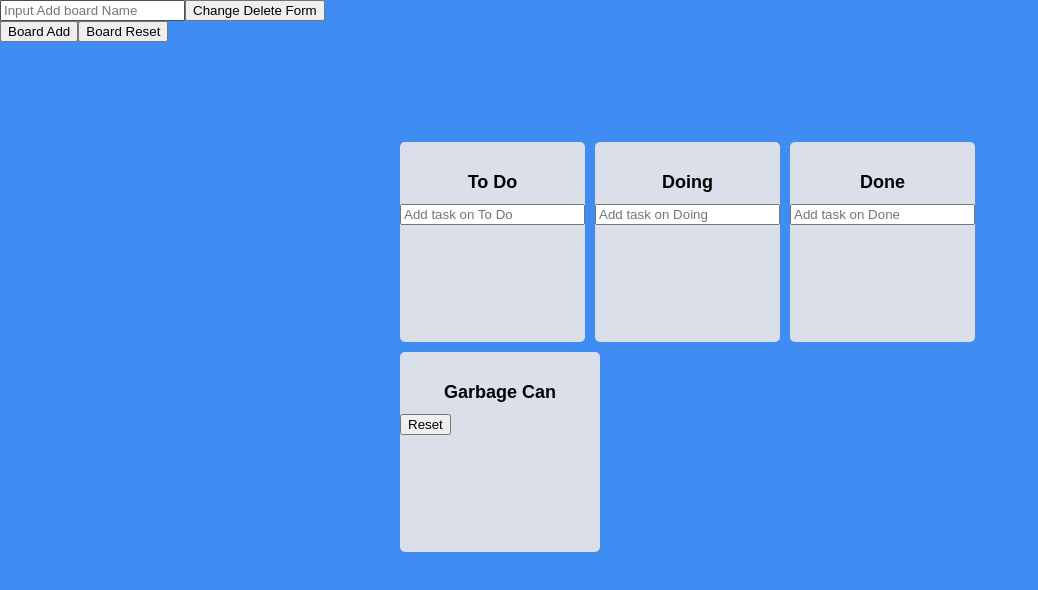
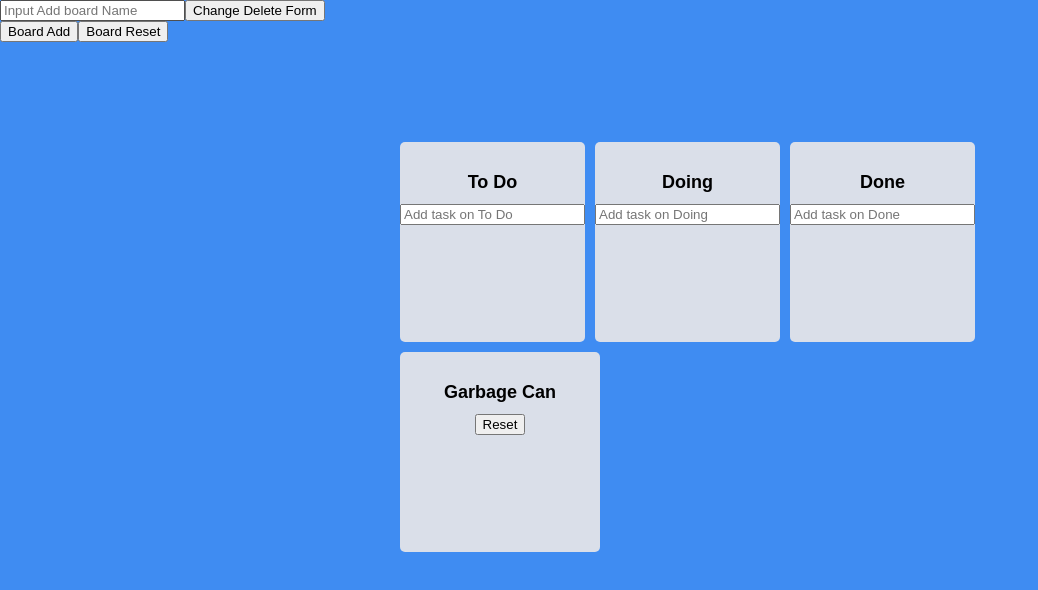
Before and after one commit to Eluwing/pratice_animation_app, a React (Create React App) app: page / in a window 1280 px wide. Shown: the top 590 px of the page, without its empty margins (0-1038 px from the left). Built offline with nearby package versions, Linux system fonts and the light colour scheme.

Commit message:
[feature]add gabage reset base style

```diff
--- a/src/Components/GarbageBoard.tsx
+++ b/src/Components/GarbageBoard.tsx
@@ -31,6 +31,10 @@ const Area = styled.div<IAreaProps>`
   padding: 20px;
   min-width: 200px;
 `;
+const GabargeButtonArea = styled.div`
+  display: flex;
+  justify-content: center;
+`;
 
 interface IAreaProps {
   isDraggingFromThis: boolean;
@@ -52,7 +56,9 @@ const GarbageBoard = ({ gabageCan, boardId }: IBoardProps): JSX.Element => {
   return (
     <GarbageWrapper>
       <Title>{boardId}</Title>
-      <button onClick={onGabageReset}>Reset</button>
+      <GabargeButtonArea>
+        <button onClick={onGabageReset}>Reset</button>
+      </GabargeButtonArea>
       <Droppable droppableId={boardId}>
         {(magic, info) => (
           <Area
```
